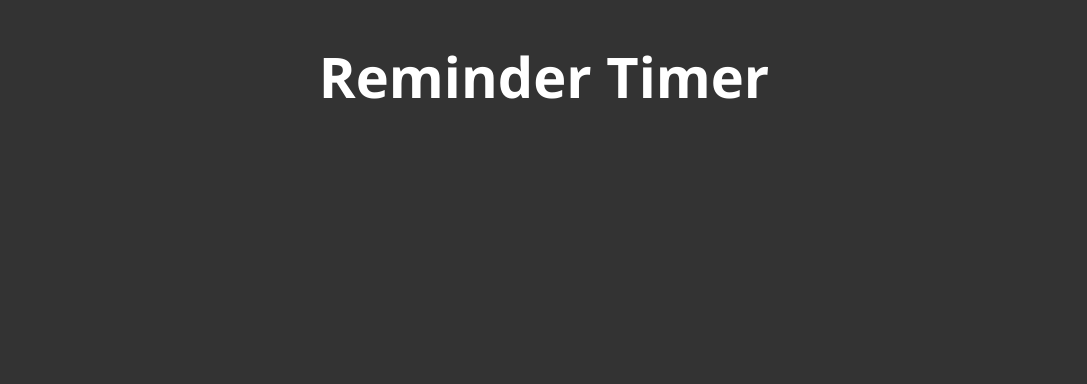
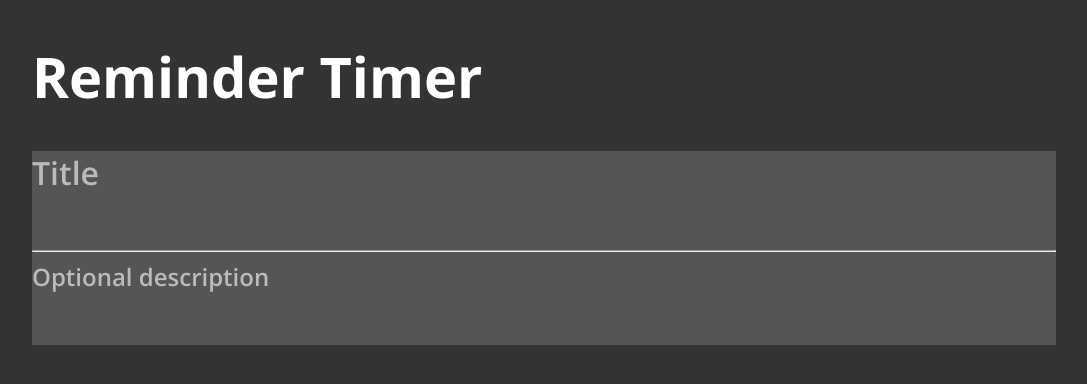
Before and after one commit to Darren-Tham/Reminder-Timer, a React (Vite) app: page / in a window 1280 px wide. Shown: the top 384 px of the page, without its empty margins (96-1183 px from the left). Built offline with nearby package versions, Linux system fonts and the light colour scheme.

Commit message:
Add title and description to NewActivity component

```diff
--- a/src/App.tsx
+++ b/src/App.tsx
@@ -1,8 +1,19 @@
-import { useState } from 'react'
+// Components
+import NewActivity from './components/NewActivity/NewActivity'
+
+// Style
 import './App.css'
 
+/**
+ * Root file of the application.
+ *
+ * @returns Application
+ */
 export default function App() {
     return (
-        <h1>Reminder Timer</h1>
+        <>
+            <h1>Reminder Timer</h1>
+            <NewActivity />
+        </>
     )
 }
--- a/src/components/NewActivity/NewActivity.css
+++ b/src/components/NewActivity/NewActivity.css
@@ -0,0 +1,26 @@
+.new-activity-wrapper {
+    width: 80vw;
+    background-color: #555;
+}
+
+textarea {
+    width: 100%;
+    resize: none;
+    border: none;
+    padding: 0;
+    overflow: hidden;
+    background-color: inherit;
+}
+
+.new-activity-title {
+    font-size: 2rem;
+}
+
+.new-activity-desc {
+    font-size: 1.5rem;
+    min-height: 5rem;
+}
+
+textarea::placeholder {
+    color: #BBB;
+}
--- a/src/components/NewActivity/NewActivity.tsx
+++ b/src/components/NewActivity/NewActivity.tsx
@@ -1,3 +1,47 @@
+// React
+import { useRef } from 'react'
+
+// Style
+import './NewActivity.css'
+
+/**
+ * React component that creates a new activity
+ * for the list.
+ *
+ * @returns NewActivity component
+ */
 export default function NewAcitivty() {
+    const titleRef = useRef<HTMLTextAreaElement>(null)
+    const descRef = useRef<HTMLTextAreaElement>(null)
 
+    /**
+     * Resizes the textarea when a newline is added.
+     *
+     * @param e TextArea Event
+     */
+    function handleInputResize(e: React.FormEvent<HTMLTextAreaElement>) {
+        const textarea = e.currentTarget
+        textarea.style.height = 'auto'
+        textarea.style.height = `${textarea.scrollHeight}px`
+    }
+
+    return (
+        <div
+            className='new-activity-wrapper'
+        >
+            <textarea
+                className='new-activity-title'
+                ref={titleRef}
+                onInput={handleInputResize}
+                placeholder='Title'
+            />
+            <hr />
+            <textarea
+                className='new-activity-desc'
+                ref={descRef}
+                onInput={handleInputResize}
+                placeholder='Optional description'
+            />
+        </div>
+    )
 }
```
Also changed, not shown: src/Helper/ActivityEnum.ts (added, +10 -0 lines).
